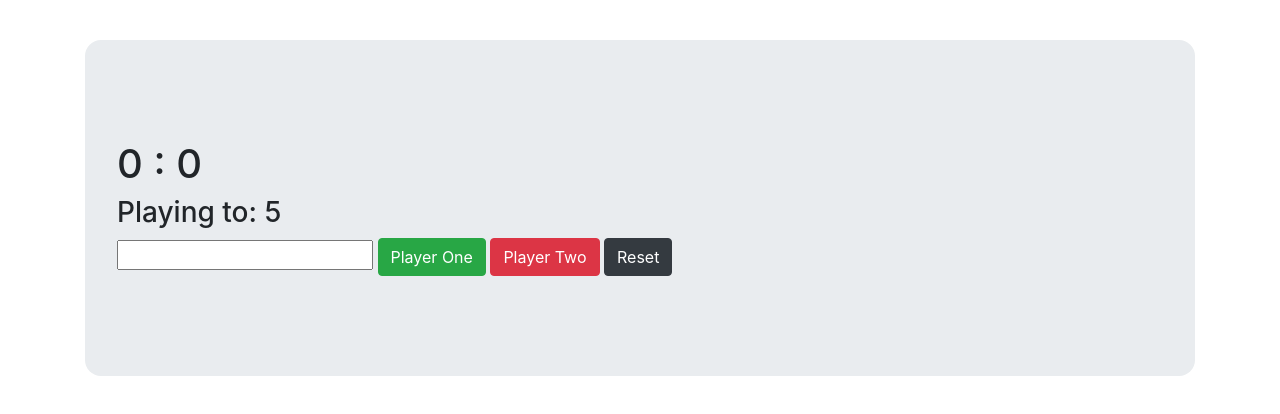
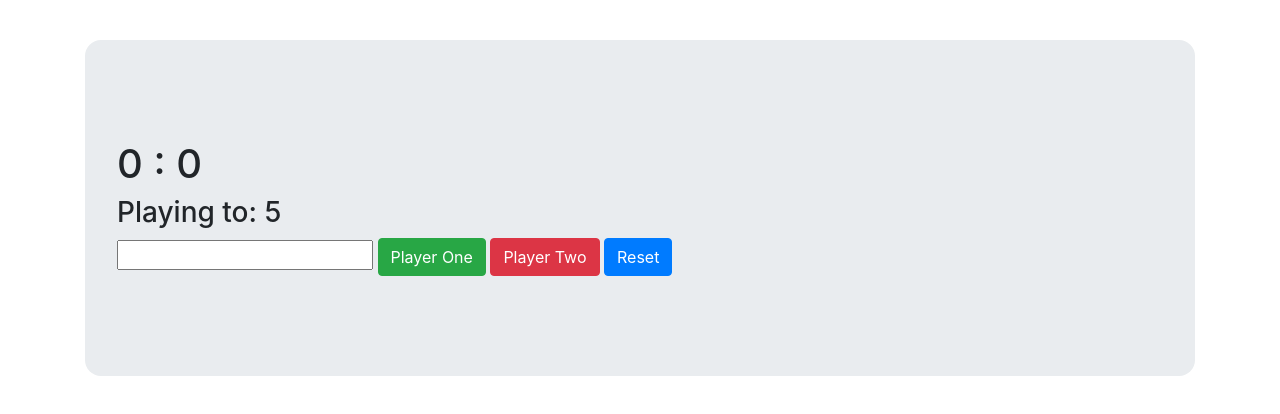
Before and after one commit to swagat5147/score-keeper, a plain HTML site: page index.html in a window 1280 px wide. Drawn offline with nearby package versions, Linux system fonts and the light colour scheme.

Commit message:
Update index.html

```diff
--- a/index.html
+++ b/index.html
@@ -18,7 +18,7 @@
 			<input type="number" min="1" step="1">
 			<button id="p1" type="button" class="btn btn-success">Player One</button>
 			<button id="p2" type="button" class="btn btn-danger">Player Two</button>
-			<button id="reset"type="button" class="btn btn-dark">Reset</button>
+			<button id="reset"type="button" class="btn btn-primary">Reset</button>
 		</div>
 	</div>
 	<script type="text/javascript" src="assets/js/scorekeeper.js"></script>
```
